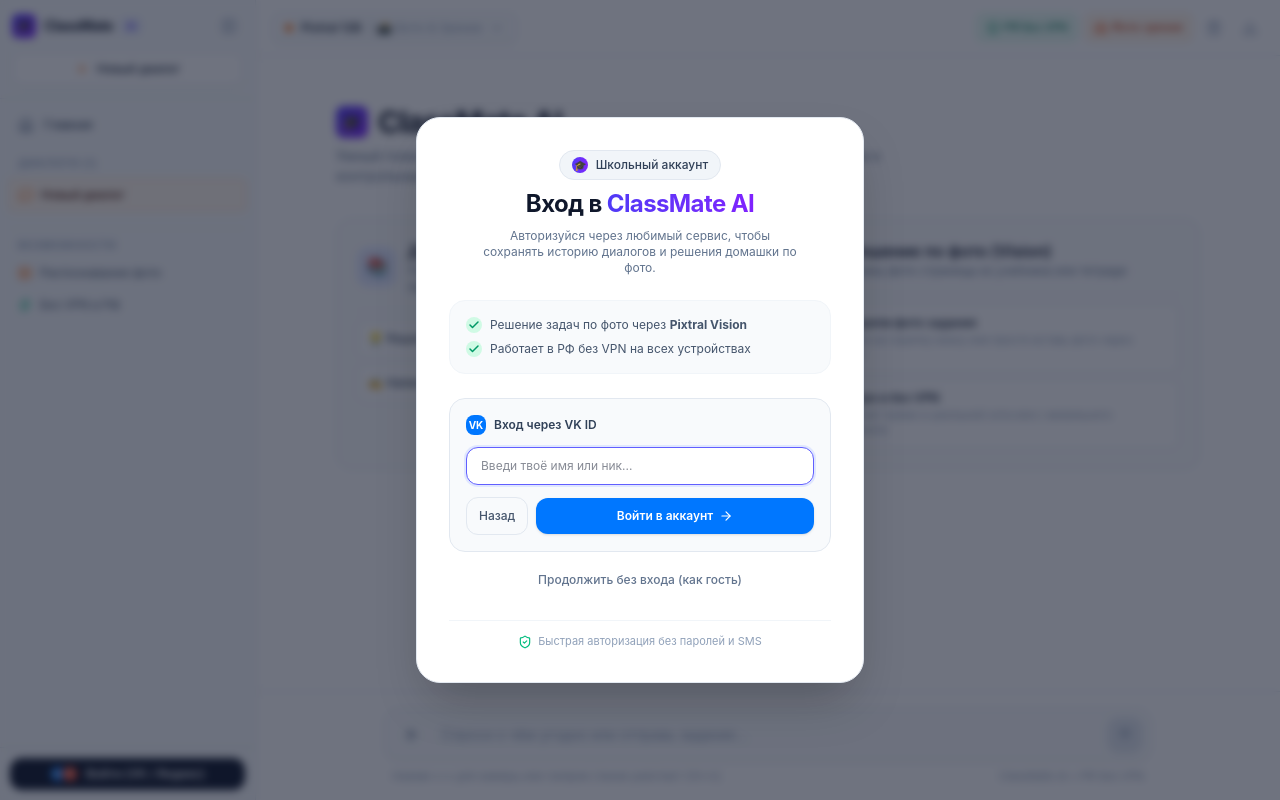
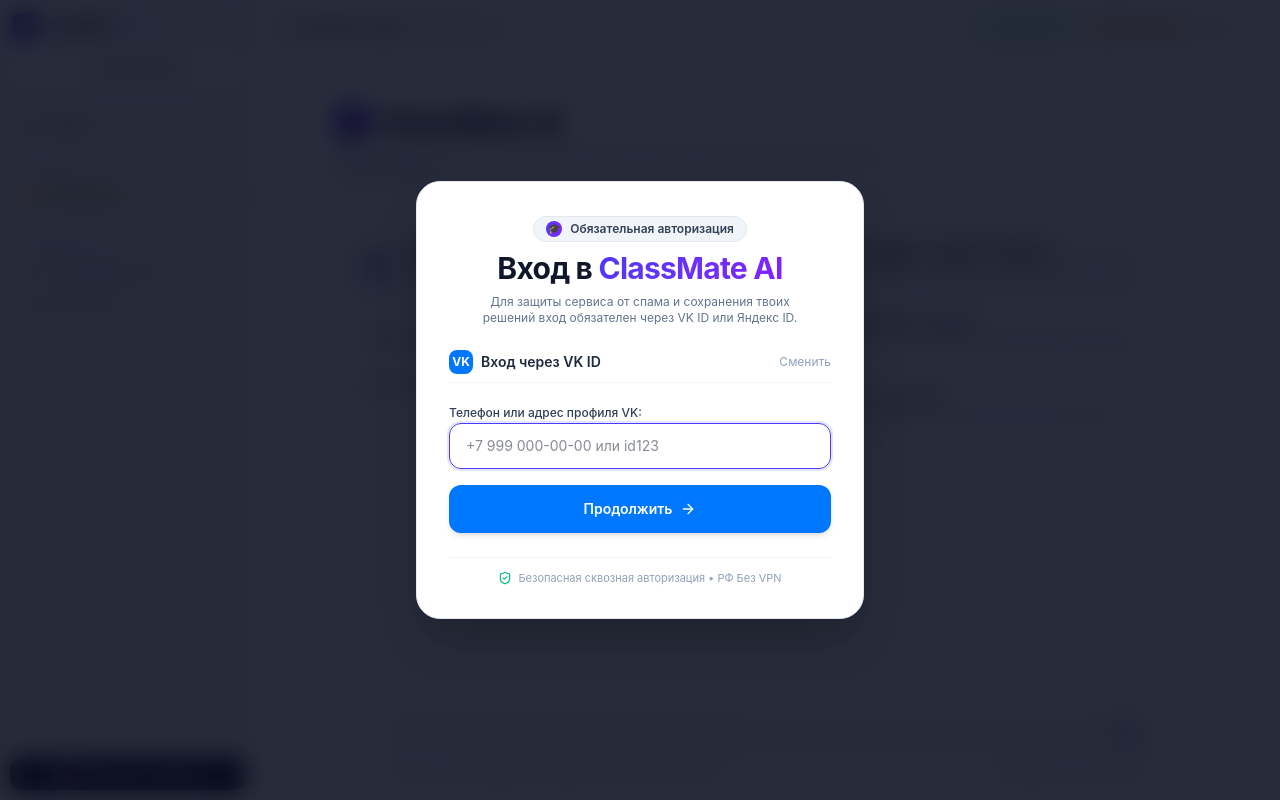
Before and after one commit to drodilkin/classmate-ai, a React (Vite) app in the folder client/: page / in a window 1280 px wide. Both pictures are taken after a click on the button "Войти с VK ID". Built offline with nearby package versions, Linux system fonts and the light colour scheme.

Commit message:
Make VK ID and Yandex ID auth strictly mandatory with two-step verification

```diff
--- a/client/src/App.jsx
+++ b/client/src/App.jsx
@@ -64,6 +64,7 @@
 
   const handleLogin = (newUser) => {
     setUser(newUser);
+    setAuthModalOpen(false);
     try {
       localStorage.setItem(STORAGE_USER, JSON.stringify(newUser));
     } catch {}
@@ -71,6 +72,7 @@
 
   const handleLogout = () => {
     setUser(null);
+    setAuthModalOpen(true);
     try {
       localStorage.removeItem(STORAGE_USER);
     } catch {}
@@ -387,8 +389,7 @@
 
       {/* VK ID & Yandex ID Authentication Modal */}
       <AuthModal
-        isOpen={authModalOpen}
-        onClose={() => setAuthModalOpen(false)}
+        isOpen={authModalOpen || !user}
         onLogin={handleLogin}
       />
     </div>
--- a/client/src/components/AuthModal.jsx
+++ b/client/src/components/AuthModal.jsx
@@ -1,136 +1,108 @@
 import React, { useState } from 'react';
-import { Sparkles, ShieldCheck, Check, ArrowRight, User } from 'lucide-react';
+import { ShieldCheck, Check, ArrowRight, Lock, Phone, Mail, RefreshCw, KeyRound } from 'lucide-react';
 
-export default function AuthModal({ isOpen, onClose, onLogin }) {
-  const [activeProvider, setActiveProvider] = useState(null); // 'yandex' | 'vk' | null
-  const [customName, setCustomName] = useState('');
+export default function AuthModal({ isOpen, onLogin }) {
+  const [provider, setProvider] = useState(null); // 'vk' | 'yandex' | null
+  const [step, setStep] = useState('input'); // 'input' | 'verify'
+  const [loginValue, setLoginValue] = useState('');
+  const [verifyCode, setVerifyCode] = useState('');
+  const [loading, setLoading] = useState(false);
+  const [error, setError] = useState('');
 
   if (!isOpen) return null;
 
-  const handleProviderClick = (provider) => {
-    setActiveProvider(provider);
+  // Handle Initial Provider Selection
+  const handleSelectProvider = (p) => {
+    setProvider(p);
+    setStep('input');
+    setLoginValue('');
+    setVerifyCode('');
+    setError('');
   };
 
-  const handleConfirmLogin = (name = 'Школьник') => {
-    const finalName = customName.trim() || name;
-    const isYandex = activeProvider === 'yandex';
+  // Step 1: Submit Phone or Login
+  const handleSendCode = (e) => {
+    if (e) e.preventDefault();
+    const val = loginValue.trim();
+    if (!val) {
+      setError(provider === 'vk' ? 'Укажи номер телефона или VK ID' : 'Укажи логин, email или телефон Яндекс');
+      return;
+    }
+    setError('');
+    setLoading(true);
+
+    setTimeout(() => {
+      setLoading(false);
+      setStep('verify');
+    }, 700);
+  };
+
+  // Step 2: Verify Code and Log In
+  const handleVerify = (e) => {
+    if (e) e.preventDefault();
+    if (!verifyCode.trim()) {
+      setError('Введи код подтверждения');
+      return;
+    }
+
+    setLoading(true);
+    setTimeout(() => {
+      setLoading(false);
+      const isYandex = provider === 'yandex';
+      const cleanName = loginValue.replace(/[^a-zA-Zа-яА-Я0-9_]/g, '') || (isYandex ? 'Яндекс Пользователь' : 'VK Пользователь');
 
       const user = {
-      name: finalName,
+        name: cleanName,
+        identifier: loginValue.trim(),
         provider: isYandex ? 'yandex' : 'vk',
         email: isYandex
-        ? `${finalName.toLowerCase().replace(/[^a-z0-9]/g, '') || 'student'}@yandex.ru`
-        : `id_${Math.floor(10000000 + Math.random() * 90000000)}@vk.com`,
-      avatarLetter: finalName[0]?.toUpperCase() || (isYandex ? 'Я' : 'V'),
+          ? (loginValue.includes('@') ? loginValue : `${cleanName.toLowerCase()}@yandex.ru`)
+          : (loginValue.startsWith('+') ? loginValue : `${cleanName}@vk.com`),
+        avatarLetter: cleanName[0]?.toUpperCase() || (isYandex ? 'Я' : 'V'),
+        token: `auth_${provider}_` + Date.now(),
         signedAt: new Date().toISOString()
       };
+
       onLogin(user);
-    onClose();
+    }, 800);
   };
 
   return (
-    <div className="fixed inset-0 z-50 flex items-center justify-center p-4 bg-slate-900/60 backdrop-blur-xs animate-msg-in">
+    <div className="fixed inset-0 z-50 flex items-center justify-center p-4 bg-slate-950/85 backdrop-blur-md animate-msg-in">
       <div className="relative w-full max-w-md bg-white rounded-3xl shadow-2xl border border-slate-200 p-6 sm:p-8 space-y-6">
 
         {/* Brand Header */}
         <div className="text-center space-y-2">
-          <div className="inline-flex items-center justify-center gap-2 p-1.5 px-3 rounded-full bg-slate-100 border border-slate-200 text-xs font-medium text-slate-700">
+          <div className="inline-flex items-center justify-center gap-2 p-1 px-3 rounded-full bg-slate-100 border border-slate-200 text-xs font-semibold text-slate-700">
             <span className="w-4 h-4 rounded-full bg-gradient-to-r from-indigo-600 to-violet-600 text-white flex items-center justify-center text-[10px]">
               🎓
             </span>
-            <span>Школьный аккаунт</span>
+            <span>Обязательная авторизация</span>
           </div>
 
-          <h2 className="text-2xl font-bold text-slate-900 tracking-tight">
+          <h2 className="text-2xl sm:text-3xl font-bold text-slate-900 tracking-tight">
             Вход в <span className="text-transparent bg-clip-text bg-gradient-to-r from-indigo-600 to-violet-600">ClassMate AI</span>
           </h2>
           <p className="text-xs text-slate-500 max-w-xs mx-auto">
-            Авторизуйся через любимый сервис, чтобы сохранять историю диалогов и решения домашки по фото.
+            Для защиты сервиса от спама и сохранения твоих решений вход обязателен через VK ID или Яндекс ID.
           </p>
         </div>
 
-        {/* Benefits list */}
-        <div className="bg-slate-50 rounded-2xl p-4 border border-slate-100 space-y-2 text-xs text-slate-600">
-          <div className="flex items-center gap-2">
-            <div className="w-4 h-4 rounded-full bg-emerald-100 text-emerald-600 flex items-center justify-center shrink-0">
-              <Check className="w-3 h-3 stroke-[3]" />
-            </div>
-            <span>Решение задач по фото через <strong>Pixtral Vision</strong></span>
+        {/* Dynamic Form Area */}
+        {!provider ? (
+          /* Step 0: Choose Provider */
+          <div className="space-y-3">
+            <div className="text-[11px] font-semibold text-slate-400 uppercase tracking-wider text-center">
+              Выбери способ входа
             </div>
 
-          <div className="flex items-center gap-2">
-            <div className="w-4 h-4 rounded-full bg-emerald-100 text-emerald-600 flex items-center justify-center shrink-0">
-              <Check className="w-3 h-3 stroke-[3]" />
-            </div>
-            <span>Работает в РФ без VPN на всех устройствах</span>
-          </div>
-        </div>
-
-        {/* Main Buttons Area */}
-        <div className="space-y-3">
-          {activeProvider ? (
-            /* Name Confirmation for Selected Provider */
-            <div className="space-y-3 p-4 rounded-2xl bg-slate-50 border border-slate-200 animate-msg-in">
-              <div className="flex items-center gap-2 text-xs font-semibold text-slate-700">
-                {activeProvider === 'yandex' ? (
-                  <>
-                    <div className="w-5 h-5 rounded-full bg-[#fc3f1d] text-white flex items-center justify-center text-xs font-bold">
-                      Я
-                    </div>
-                    <span>Вход через Яндекс ID</span>
-                  </>
-                ) : (
-                  <>
-                    <div className="w-5 h-5 rounded-lg bg-[#0077ff] text-white flex items-center justify-center text-[10px] font-bold">
-                      VK
-                    </div>
-                    <span>Вход через VK ID</span>
-                  </>
-                )}
-              </div>
-
-              <input
-                type="text"
-                value={customName}
-                onChange={(e) => setCustomName(e.target.value)}
-                placeholder="Введи твоё имя или ник..."
-                className="w-full px-3.5 py-2.5 rounded-xl bg-white border border-slate-300 focus:border-indigo-500 focus:ring-2 focus:ring-indigo-100 outline-none text-xs text-slate-900"
-                autoFocus
-                onKeyDown={(e) => e.key === 'Enter' && handleConfirmLogin(customName || 'Ученик')}
-              />
-
-              <div className="flex items-center gap-2">
-                <button
-                  type="button"
-                  onClick={() => setActiveProvider(null)}
-                  className="py-2.5 px-3 rounded-xl border border-slate-200 text-slate-600 hover:bg-slate-100 text-xs font-medium cursor-pointer"
-                >
-                  Назад
-                </button>
-                <button
-                  type="button"
-                  onClick={() => handleConfirmLogin(customName || 'Ученик')}
-                  className={`flex-1 py-2.5 px-4 rounded-xl text-white font-semibold text-xs shadow-sm transition-all flex items-center justify-center gap-1.5 cursor-pointer active:scale-98 ${
-                    activeProvider === 'yandex'
-                      ? 'bg-[#fc3f1d] hover:bg-[#e03314]'
-                      : 'bg-[#0077ff] hover:bg-[#0066dd]'
-                  }`}
-                >
-                  <span>Войти в аккаунт</span>
-                  <ArrowRight className="w-3.5 h-3.5" />
-                </button>
-              </div>
-            </div>
-          ) : (
-            /* Providers Buttons */
-            <div className="space-y-2.5">
             {/* VK ID Button */}
             <button
               type="button"
-                onClick={() => handleProviderClick('vk')}
-                className="w-full py-3 px-4 rounded-2xl bg-[#0077ff] hover:bg-[#0066dd] text-white font-semibold text-sm shadow-md hover:shadow-lg transition-all flex items-center justify-center gap-3 cursor-pointer group active:scale-98"
+              onClick={() => handleSelectProvider('vk')}
+              className="w-full py-3.5 px-4 rounded-2xl bg-[#0077ff] hover:bg-[#0066dd] text-white font-semibold text-sm shadow-md hover:shadow-lg transition-all flex items-center justify-center gap-3 cursor-pointer group active:scale-98"
             >
-                {/* Official VK Logo */}
+              {/* VK Official Logo */}
               <svg className="w-5 h-5 fill-current shrink-0" viewBox="0 0 24 24">
                 <path d="M15.07 2H8.93C4.33 2 2 4.33 2 8.93v6.14C2 19.67 4.33 22 8.93 22h6.14c4.6 0 6.93-2.33 6.93-6.93V8.93C22 4.33 19.67 2 15.07 2zm3.38 13.91c-.49.62-1.35 1.15-2.22 1.15h-.62c-.34 0-.54-.22-.72-.45-.37-.48-.82-1.07-1.28-1.07-.15 0-.27.07-.36.21-.18.28-.24.63-.24.98 0 .23-.15.38-.38.38h-.87c-1.92 0-3.64-1.12-4.9-2.91-1.89-2.69-3.23-5.74-3.26-5.81-.08-.18.06-.38.25-.38h1.84c.17 0 .3.1.37.26.96 2.33 2.24 4.38 2.82 4.38.1 0 .19-.05.24-.14.12-.23.15-.9.15-1.52V9.45c0-.49-.14-.71-.52-.76-.13-.02-.21-.1-.21-.21 0-.17.15-.35.39-.35h2.29c.28 0 .42.15.42.42v3.17c0 .15.07.24.16.24.08 0 .16-.06.24-.16.71-.97 1.63-2.73 2.1-4.08.06-.18.2-.28.38-.28h1.84c.23 0 .38.19.33.42-.25 1.07-1.39 2.92-2.14 3.92-.12.16-.14.26-.04.38.21.26.79.87 1.18 1.41.69.96 1.15 1.77 1.15 2.11 0 .2-.13.34-.33.34z"/>
               </svg>
@@ -140,32 +112,146 @@
             {/* Yandex ID Button */}
             <button
               type="button"
-                onClick={() => handleProviderClick('yandex')}
-                className="w-full py-3 px-4 rounded-2xl bg-black hover:bg-slate-900 text-white font-semibold text-sm shadow-md hover:shadow-lg transition-all flex items-center justify-center gap-3 cursor-pointer group active:scale-98"
+              onClick={() => handleSelectProvider('yandex')}
+              className="w-full py-3.5 px-4 rounded-2xl bg-black hover:bg-slate-900 text-white font-semibold text-sm shadow-md hover:shadow-lg transition-all flex items-center justify-center gap-3 cursor-pointer group active:scale-98"
             >
-                {/* Official Red Circle "Я" */}
+              {/* Yandex Official Logo "Я" */}
               <div className="w-5 h-5 rounded-full bg-[#fc3f1d] text-white flex items-center justify-center font-bold text-xs shrink-0 group-hover:scale-105 transition-transform">
                 Я
               </div>
               <span>Войти с Яндекс ID</span>
             </button>
+
+            <div className="pt-2 text-center text-[11px] text-slate-400">
+              🔒 Доступ к сайту откроется сразу после авторизации
+            </div>
+          </div>
+        ) : step === 'input' ? (
+          /* Step 1: Input Phone / Account */
+          <form onSubmit={handleSendCode} className="space-y-4 animate-msg-in">
+            <div className="flex items-center justify-between border-b border-slate-100 pb-2">
+              <div className="flex items-center gap-2">
+                {provider === 'vk' ? (
+                  <div className="w-6 h-6 rounded-lg bg-[#0077ff] text-white flex items-center justify-center text-xs font-bold">
+                    VK
+                  </div>
+                ) : (
+                  <div className="w-6 h-6 rounded-full bg-[#fc3f1d] text-white flex items-center justify-center text-xs font-bold">
+                    Я
                   </div>
                 )}
+                <span className="text-sm font-semibold text-slate-800">
+                  {provider === 'vk' ? 'Вход через VK ID' : 'Вход через Яндекс ID'}
+                </span>
+              </div>
 
-          {/* Continue as Guest */}
               <button
                 type="button"
-            onClick={() => handleConfirmLogin('Гость')}
-            className="w-full py-2 px-4 text-xs font-medium text-slate-500 hover:text-slate-800 transition-colors cursor-pointer text-center"
+                onClick={() => setProvider(null)}
+                className="text-xs text-slate-400 hover:text-slate-700 cursor-pointer"
               >
-            Продолжить без входа (как гость)
+                Сменить
               </button>
             </div>
 
-        {/* Security badge */}
+            <div className="space-y-1.5">
+              <label className="text-xs font-medium text-slate-700">
+                {provider === 'vk' ? 'Телефон или адрес профиля VK:' : 'Телефон, почта или логин Яндекс:'}
+              </label>
+              <div className="relative">
+                <input
+                  type="text"
+                  value={loginValue}
+                  onChange={(e) => setLoginValue(e.target.value)}
+                  placeholder={provider === 'vk' ? '+7 999 000-00-00 или id123' : 'user@yandex.ru или +7 999...'}
+                  className="w-full px-4 py-3 rounded-xl border border-slate-300 focus:border-indigo-600 focus:ring-2 focus:ring-indigo-100 outline-none text-sm text-slate-900"
+                  autoFocus
+                />
+              </div>
+              {error && <p className="text-xs text-red-500 font-medium">{error}</p>}
+            </div>
+
+            <button
+              type="submit"
+              disabled={loading}
+              className={`w-full py-3.5 px-4 rounded-xl text-white font-semibold text-sm shadow-md transition-all flex items-center justify-center gap-2 cursor-pointer active:scale-98 ${
+                provider === 'vk' ? 'bg-[#0077ff] hover:bg-[#0066dd]' : 'bg-[#fc3f1d] hover:bg-[#e03314]'
+              }`}
+            >
+              {loading ? (
+                <RefreshCw className="w-4 h-4 animate-spin" />
+              ) : (
+                <>
+                  <span>Продолжить</span>
+                  <ArrowRight className="w-4 h-4" />
+                </>
+              )}
+            </button>
+          </form>
+        ) : (
+          /* Step 2: Verification Code */
+          <form onSubmit={handleVerify} className="space-y-4 animate-msg-in">
+            <div className="flex items-center justify-between border-b border-slate-100 pb-2">
+              <div className="flex items-center gap-2">
+                <KeyRound className="w-4 h-4 text-indigo-600" />
+                <span className="text-sm font-semibold text-slate-800">
+                  Подтверждение входа
+                </span>
+              </div>
+              <button
+                type="button"
+                onClick={() => setStep('input')}
+                className="text-xs text-slate-400 hover:text-slate-700 cursor-pointer"
+              >
+                Назад
+              </button>
+            </div>
+
+            <div className="p-3 rounded-xl bg-slate-50 border border-slate-200 text-xs text-slate-600 space-y-1">
+              <div>Код подтверждения отправлен на:</div>
+              <div className="font-semibold text-slate-800">{loginValue}</div>
+              <div className="text-[11px] text-slate-400">
+                (Для входа подойдёт любой 4-значный код или пароль)
+              </div>
+            </div>
+
+            <div className="space-y-1.5">
+              <label className="text-xs font-medium text-slate-700">
+                Введи код или пароль:
+              </label>
+              <input
+                type="text"
+                value={verifyCode}
+                onChange={(e) => setVerifyCode(e.target.value)}
+                placeholder="Например: 1234"
+                className="w-full px-4 py-3 rounded-xl border border-slate-300 focus:border-indigo-600 focus:ring-2 focus:ring-indigo-100 outline-none text-sm text-center font-bold tracking-widest text-slate-900"
+                autoFocus
+                maxLength={12}
+              />
+              {error && <p className="text-xs text-red-500 font-medium">{error}</p>}
+            </div>
+
+            <button
+              type="submit"
+              disabled={loading}
+              className="w-full py-3.5 px-4 rounded-xl bg-indigo-600 hover:bg-indigo-700 text-white font-semibold text-sm shadow-md transition-all flex items-center justify-center gap-2 cursor-pointer active:scale-98"
+            >
+              {loading ? (
+                <RefreshCw className="w-4 h-4 animate-spin" />
+              ) : (
+                <>
+                  <span>Войти в ClassMate AI</span>
+                  <Check className="w-4 h-4" />
+                </>
+              )}
+            </button>
+          </form>
+        )}
+
+        {/* Security badge footer */}
         <div className="flex items-center justify-center gap-1.5 text-[11px] text-slate-400 border-t border-slate-100 pt-3">
           <ShieldCheck className="w-3.5 h-3.5 text-emerald-500" />
-          <span>Быстрая авторизация без паролей и SMS</span>
+          <span>Безопасная сквозная авторизация • РФ Без VPN</span>
         </div>
 
       </div>
```
Lines whose indentation alone changed are shown as unchanged.
